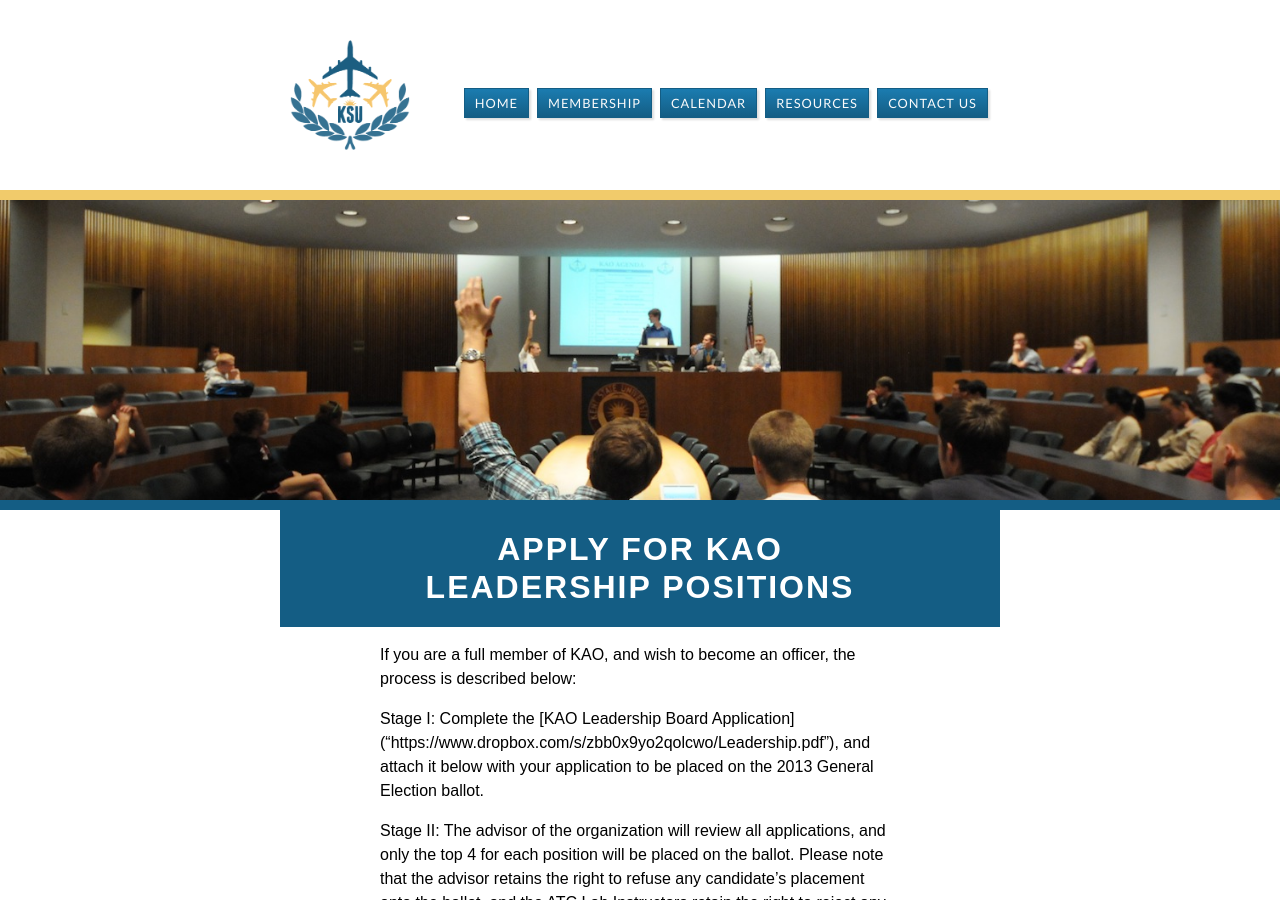
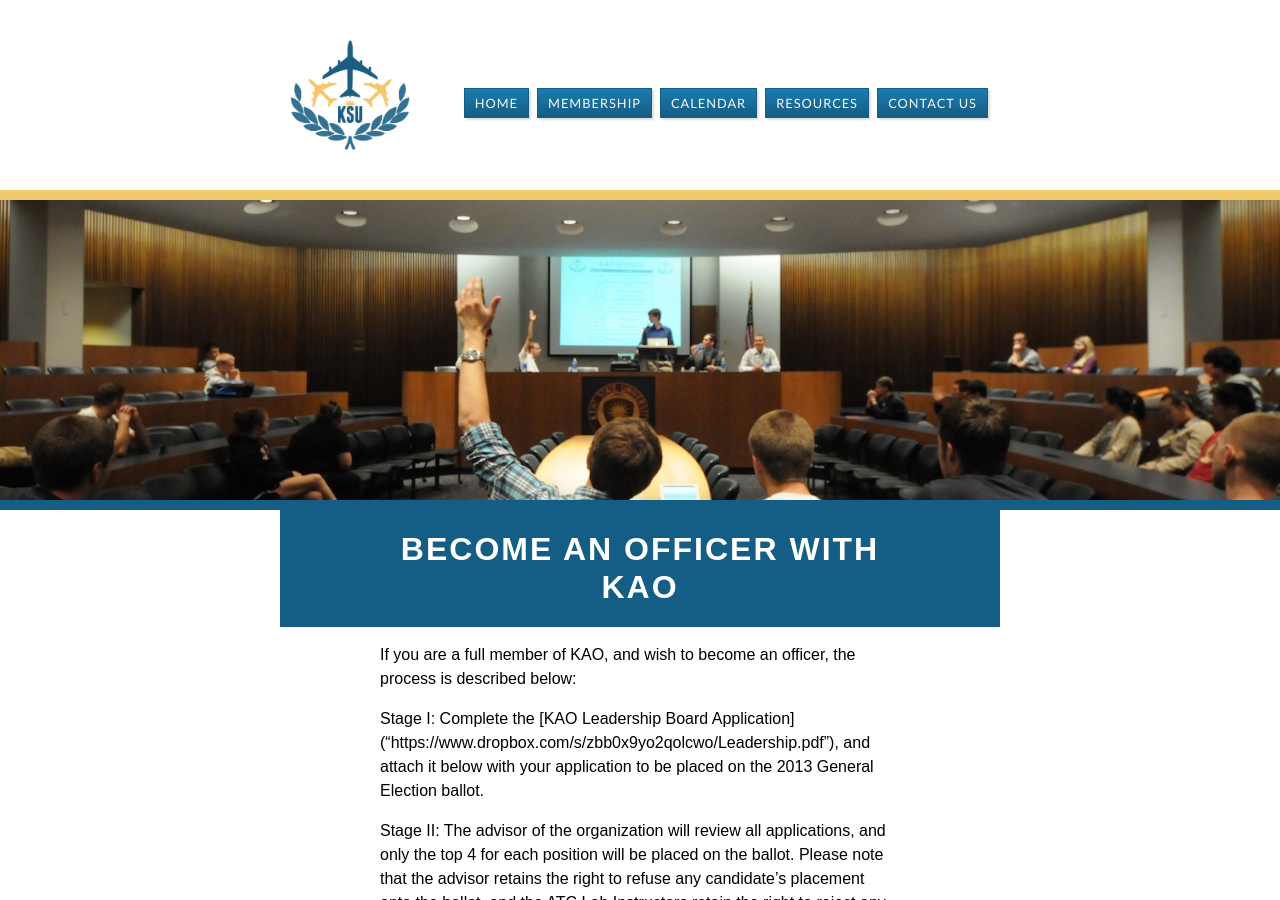
Before and after one commit to tbliss1/kentstateatc.github.com, a Jekyll site: the page built from voting/2013-officers.md, in a window 1280 px wide and 900 px high. Built offline with Jekyll 4.4.1, drawn with Linux system fonts in a browser that asks for light colours.

Commit message:
Update 2013-officers.md

```diff
--- a/voting/2013-officers.md
+++ b/voting/2013-officers.md
@@ -2,7 +2,7 @@
 layout: hero
 title: Become an Officer with KAO
 ---
-# Apply for KAO Leadership Positions
+# Become an Officer with KAO
 
 If you are a full member of KAO, and wish to become an officer, the process is described below:
 
```
